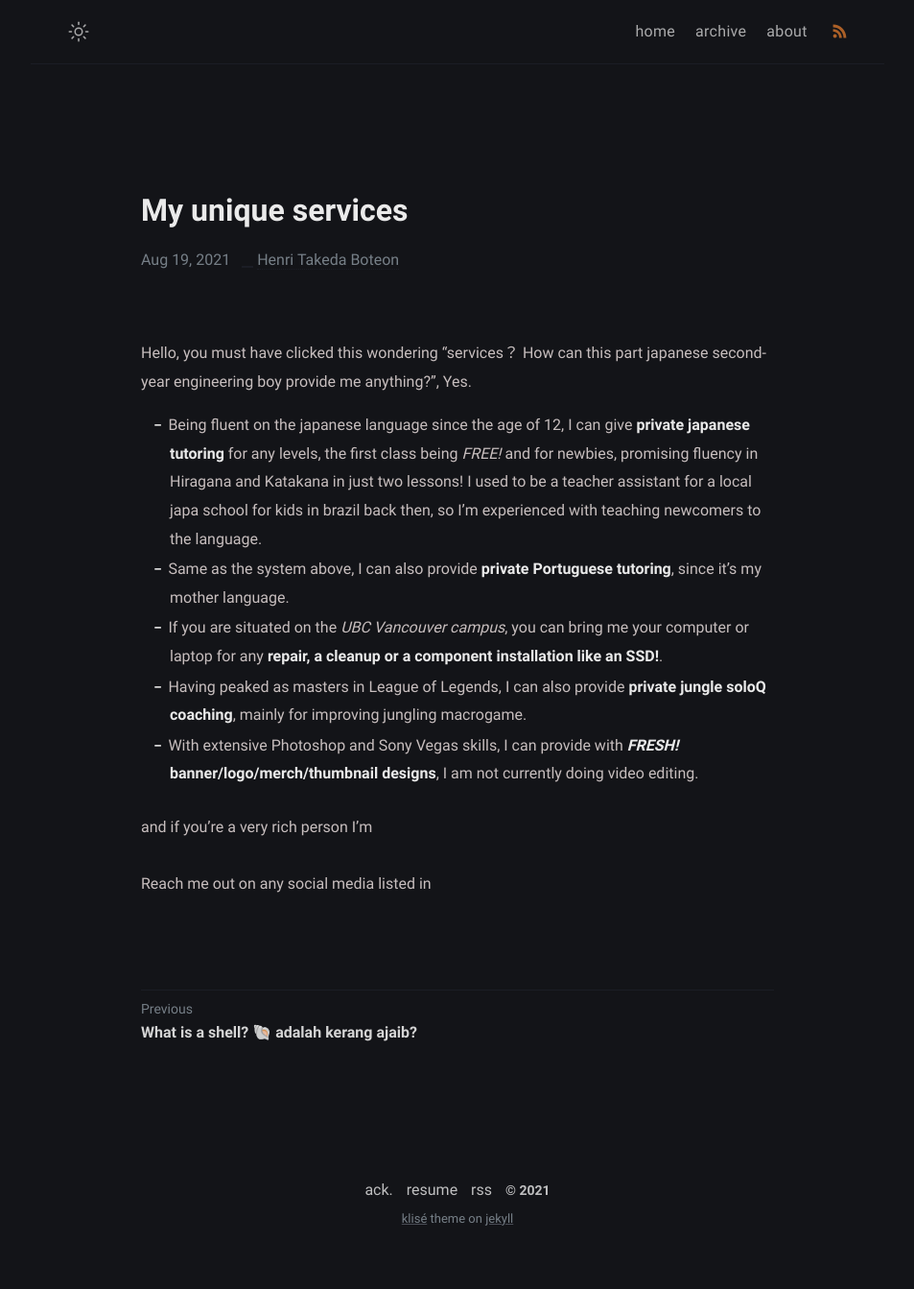
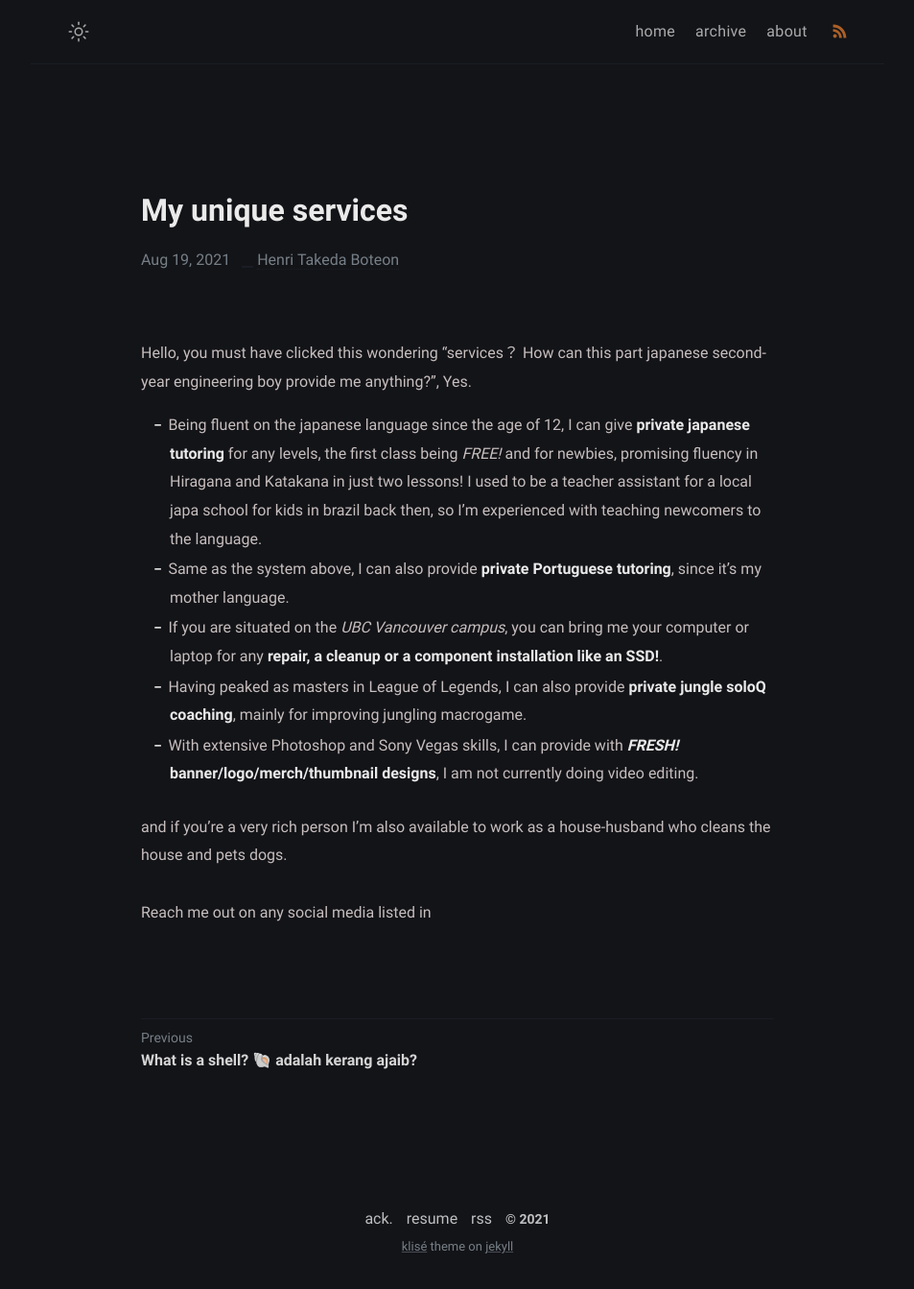
Before and after one commit to Pistachihen/pistachi.github.io, a Jekyll site: the page built from _posts/welcome-to-jekyll/2020-08-29-welcome-to-jekyll.md, in a window 1280 px wide. Shown: the whole page at 96% size, without its empty margins (163-1116 px from the left). Built offline with Jekyll 4.4.1, drawn with Linux system fonts in a browser that asks for light colours; before the commit the page ends 1314 px from its top, so only the background shows below that.

Commit message:
2020-08-29-welcome-to-jekyll.md: changed

```diff
--- a/_posts/welcome-to-jekyll/2020-08-29-welcome-to-jekyll.md
+++ b/_posts/welcome-to-jekyll/2020-08-29-welcome-to-jekyll.md
@@ -12,6 +12,6 @@ Hello, you must have clicked this wondering "services？ How can this part japan
 - Having peaked as masters in League of Legends, I can also provide **private jungle soloQ coaching**, mainly for improving jungling macrogame.
 - With extensive Photoshop and Sony Vegas skills, I can provide with ***FRESH!* banner/logo/merch/thumbnail designs**, I am not currently doing video editing.
 
-and if you're a very rich person I'm
+and if you're a very rich person I'm also available to work as a house-husband who cleans the house and pets dogs.
 
 Reach me out on any social media listed in
```
